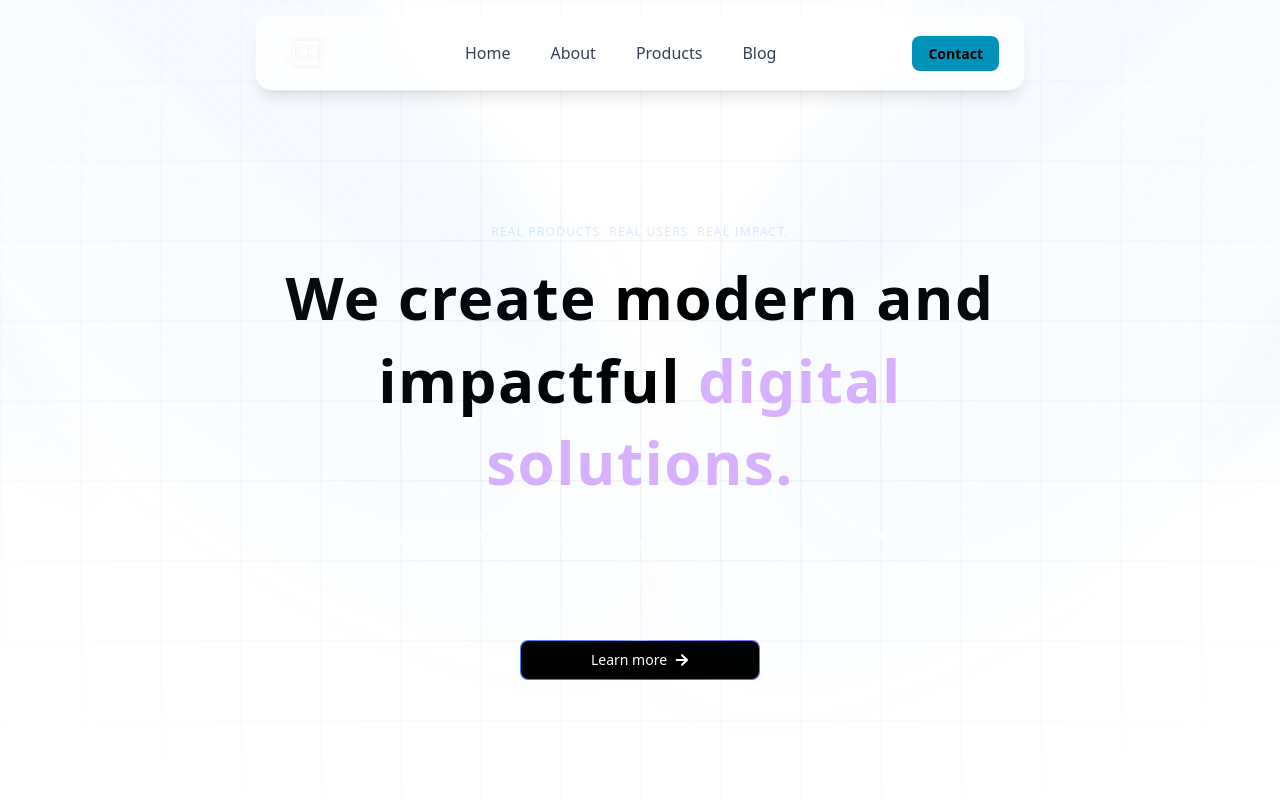
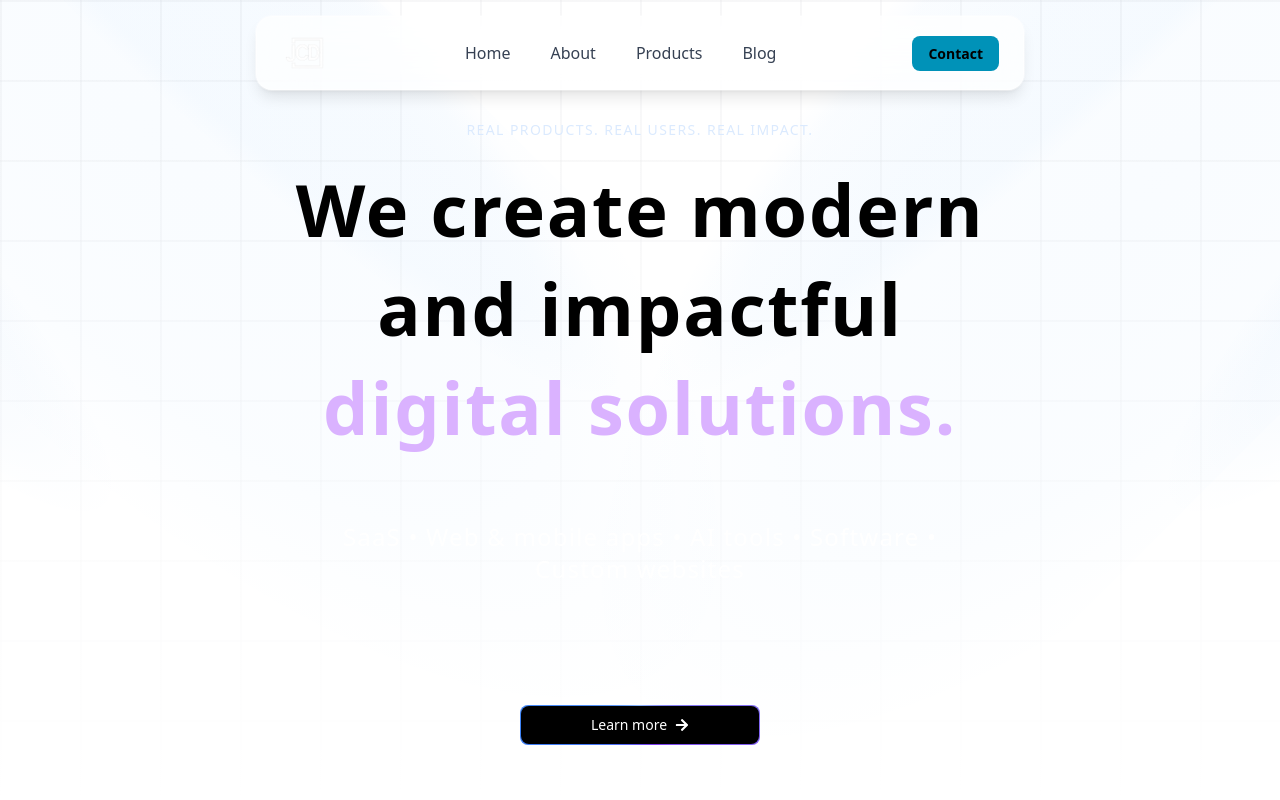
Before and after one commit to jeredevio/jcdevelopment-website, a Next.js app: page /en in a window 1280 px wide. Shown: the top 800 px of the page. Built offline with nearby package versions, Linux system fonts and the light colour scheme.

Commit message:
Refactoring of layout and components: adjustment of CSS classes in the Hero component, improvement of accessibility with ARIA attributes, and update of Navbar styles. Added translations for the ARIA label in French and English message files.

```diff
--- a/app/[locale]/page.tsx
+++ b/app/[locale]/page.tsx
@@ -4,10 +4,10 @@ import Navbar from "@/components/ui/Navbar";
 
 export default function Home() {
   return (
-    <main className="relative bg-black flex justify-center items-center flex-col overflow-hidden mx-auto sm:px-10 px-5">
-      <div className="max-w-7xl w-full">
-        <Navbar />
-        <Hero />
+    <main className="relative flex justify-center items-center flex-col overflow-hidden mx-auto bg-black">
+      <Navbar />
+      <Hero />
+      <div className="max-w-7xl w-full mx-auto">
         <Expertises />
       </div>
     </main>
--- a/app/layout.tsx
+++ b/app/layout.tsx
@@ -1,11 +1,10 @@
 import { Inter } from "next/font/google";
 import "./globals.css";
 
-// Configure la police Inter
 const inter = Inter({
   subsets: ["latin"],
-  variable: "--font-inter", // Optionnel, pour utiliser comme variable CSS
-  display: "swap",          // Recommandé pour de meilleures performances
+  variable: "--font-inter",
+  display: "swap",
 });
 
 export default function RootLayout({ children }: { children: React.ReactNode }) {
--- a/components/sections/Expertises.tsx
+++ b/components/sections/Expertises.tsx
@@ -18,7 +18,7 @@ const Expertise = () => {
     const items = getExpertiseItems(t);
 
     return (
-        <section id="about" className="py-24 w-full px-6 bg-black z-0">
+        <section id="about" className="py-24 w-full px-6 bg-black z-50">
             <h2 className="text-center text-3xl md:text-4xl font-bold text-white mb-12">
                 {t("sectionTitle")}
             </h2>
--- a/components/sections/Hero.tsx
+++ b/components/sections/Hero.tsx
@@ -9,14 +9,14 @@ const Hero = () => {
   const t = useTranslations('Hero');
 
   return (
-    <div className='pb-20 pt-36 realtive '>
-      <div>
-        {/* Animated spotlight new */}
-        <SpotlightNew />
-      </div>
-
+    <section
+      className="relative min-h-screen w-full flex items-center justify-center overflow-hidden pt-24 md:pt-20 lg:pt-16"
+      role="region"
+      aria-label={t('ariaLabel') || "Section principale"}
+      tabIndex={-1}
+    >
       {/* Background grid + mask */}
-      <div className="flex h-screen w-full items-center justify-center bg-white dark:bg-black absolute top-0 left-0">
+      <div className="absolute inset-0 w-full h-full bg-white dark:bg-black z-0">
         <div
           className={cn(
             "absolute inset-0",
@@ -25,21 +25,35 @@ const Hero = () => {
             "dark:[background-image:linear-gradient(to_right,rgba(38,38,38,0.3)_2px,transparent_2px),linear-gradient(to_bottom,rgba(38,38,38,0.3)_2px,transparent_2px)]",
           )}
         />
-        {/* Radial gradient for the container to give a faded look */}
-        <div className="pointer-events-none absolute inset-0 flex items-center justify-center bg-white [mask-image:radial-gradient(ellipse_at_center,transparent_20%,black)] dark:bg-black-100" />
+        {/* Radial gradient overlay */}
+        <div className="absolute inset-0 bg-gradient-to-b from-transparent via-white/50 to-white dark:from-transparent dark:via-black/50 dark:to-black" />
+      </div>
+
+      {/* Spotlight effect - contained within Hero section */}
+      <div className="absolute inset-0 z-10 pointer-events-none">
+        <SpotlightNew />
       </div>
 
       {/* Content */}
-      <div className='flex justify-center relative my-20 z-10'>
-        <div className='max-w-[89vw] md:max-w-2xl lg:max-w-[60vw] flex flex-col items-center justify-center'>
-          <h2 className='uppercase tracking-widest text-xs text-center text-blue-100 max-w-96'>{t('tagline')}</h2>
-          <TextGenerateEffect className="text-center text-[50px] md:text-5xl lg:text-6xl" words={t('title')} purpleWordIndices={[5, 6]} />
+      <div className="relative z-20 w-full max-w-3xl mx-auto px-4 sm:px-6 lg:px-8">
+        <div className="flex flex-col items-center justify-center text-center space-y-3 sm:space-y-4 md:space-y-5 lg:space-y-12">
+          <div className="flex flex-col items-center gap-1">
+            <h2 className="uppercase tracking-widest text-[10px] sm:text-sm lg:text-sm text-blue-100 max-w-96">{t('tagline')}</h2>
+            {/* SEO: h1 caché pour accessibilité */}
+            <h1 className="sr-only">{t('title')}</h1>
+            <TextGenerateEffect
+              className="text-center text-[2.5rem] sm:text-5xl md:text-6xl lg:text-7xl font-bold leading-tight"
+              words={t('title')}
+              purpleWordIndices={[5, 6]}
+              aria-hidden="true"
+            />
+          </div>
 
-          <p className='text-center md:tracking-wider mb-4 text-sm md:text-lg lg:text-2xl'>
+          <p className="text-center md:tracking-wider text-base sm:text-lg lg:text-2xl max-w-2xl mx-auto">
             {t('description')}
           </p>
 
-          <a href="#about">
+          <a href="#about" className="mt-8" aria-label={t('MainButton')}>
             <MagicButton
               title={t('MainButton')}
               position="right"
@@ -47,9 +61,8 @@ const Hero = () => {
             />
           </a>
         </div>
-
       </div>
-    </div >
+    </section>
   )
 }
 export default Hero
--- a/components/ui/Navbar.tsx
+++ b/components/ui/Navbar.tsx
@@ -17,7 +17,7 @@ export default function Navbar() {
     return (
         <nav className="
       fixed top-4 left-1/2 -translate-x-1/2 w-[90%] max-w-3xl z-50
-      bg-white/70 dark:bg-black/50 backdrop-blur-xl rounded-2xl shadow-lg
+      bg-white/70 dark:bg-neutral-900/80 backdrop-blur-xl rounded-2xl shadow-lg
       border border-white/40 dark:border-white/10
       ring-1 ring-white/40 dark:ring-white/10
     ">
--- a/messages/en.json
+++ b/messages/en.json
@@ -1,5 +1,6 @@
 {
     "Hero": {
+        "ariaLabel": "Main section",
         "tagline": "Real products. Real users. Real impact.",
         "title": "We create modern and impactful digital solutions.",
         "description": "SaaS • Web & mobile apps • AI tools • Software • Custom websites",
--- a/messages/fr.json
+++ b/messages/fr.json
@@ -1,5 +1,6 @@
 {
     "Hero": {
+        "ariaLabel": "Section principale",
         "tagline": "Des produits réels. Des utilisateurs réels. Un impact réel.",
         "title": "Nous créons des solutions numériques modernes et impactantes.",
         "description": "SaaS • Applications web & mobiles • Outils IA • Logiciels • Sites web personnalisés",
```
